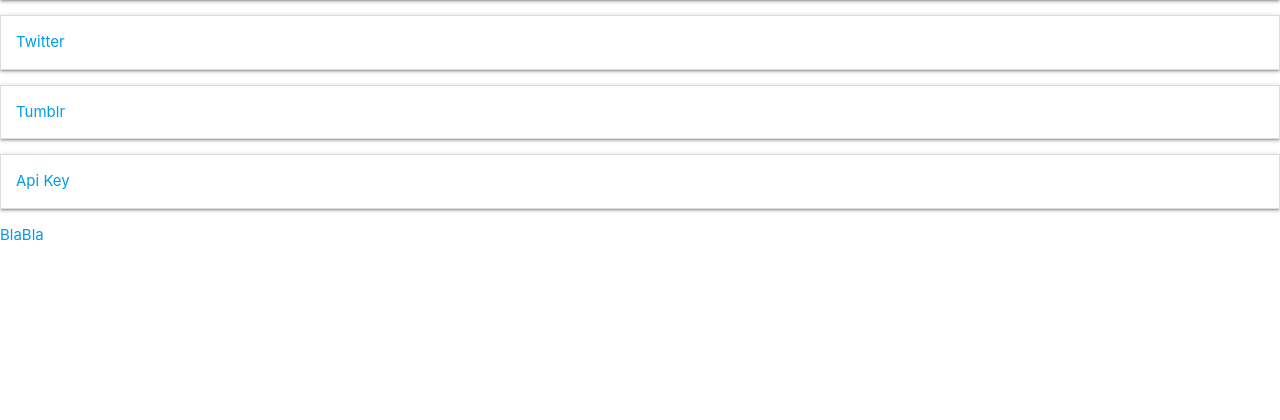
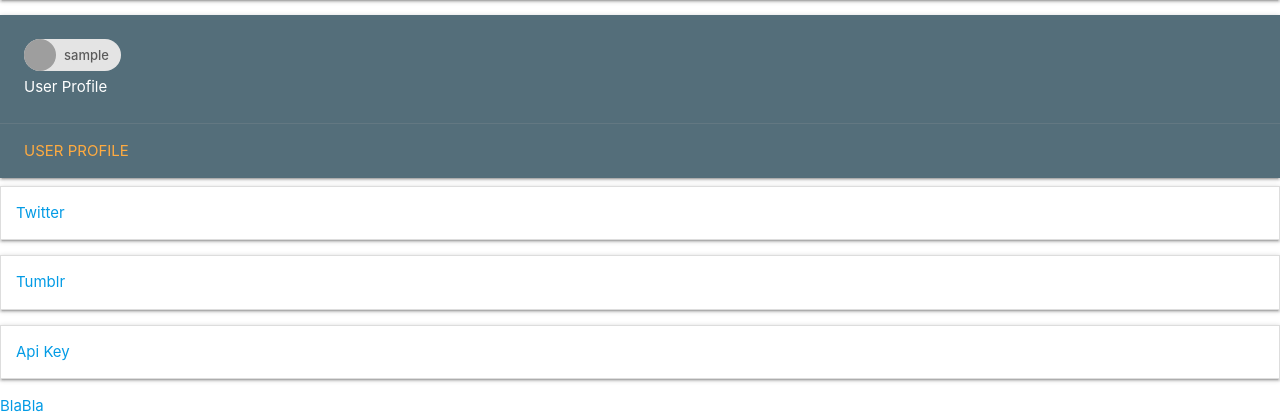
Before and after one commit to tolgahanuzun/TT_Platform, a Django app: page / in a window 1280 px wide. Shown: the part 64-484 px from the top of the page. Run offline with Django 3.2, Linux system fonts and the light colour scheme; the visitor is signed in with stand-in values (Sample User, id 1); some libraries are stand-ins or nearby versions; grey boxes are pictures that could not be loaded.

Commit message:
Base update

```diff
--- a/template/base.html
+++ b/template/base.html
@@ -13,7 +13,6 @@
         <link href="https://fonts.googleapis.com/icon?family=Material+Icons" rel="stylesheet">
 
         <script src="https://code.jquery.com/jquery-2.1.1.min.js"></script>
-        <script src="{% static 'js/index.js' %}"></script>
         <script src="{% static 'js/materialize/materialize.js' %}"></script>
         <script src="{% static 'js/materialize/init.js' %}"></script>
 
@@ -29,12 +28,31 @@
 <header>
       <nav class="top-nav">
         <div class="container">
-          <div class="nav-wrapper"><a class="page-title" href="/">HomePage</a></div>
+          <div class="nav-wrapper">
+          <a class="page-title" href="/">HomePage</a>
+
+          </div>
         </div>
       </nav>
       <div class="container"><a href="#" data-activates="nav-mobile" class="button-collapse top-nav full hide-on-large-only"><i class="fa fa-bars"></i></a>
       </div>
+
+
      <ul id="nav-mobile" class="side-nav fixed" style="transform: translateX(0%);">
+
+     <div class="card blue-grey darken-1" style="margin:0;border-radius:0;">
+            <div class="card-content white-text">
+            <div class="chip">
+            <img src="http://materializecss.com/images/yuna.jpg" alt="Contact Person">
+            {{request.user}}
+            </div>
+
+              <p>User Profile</p>
+            </div>
+            <div class="card-action">
+              <a href="/admin">User Profile</a>
+            </div>
+          </div>
     <li class="no-padding">
       <ul class="collapsible collapsible-accordion">
         <li class="bold"><a class="collapsible-header  waves-effect waves-teal">Twitter</a>
```
